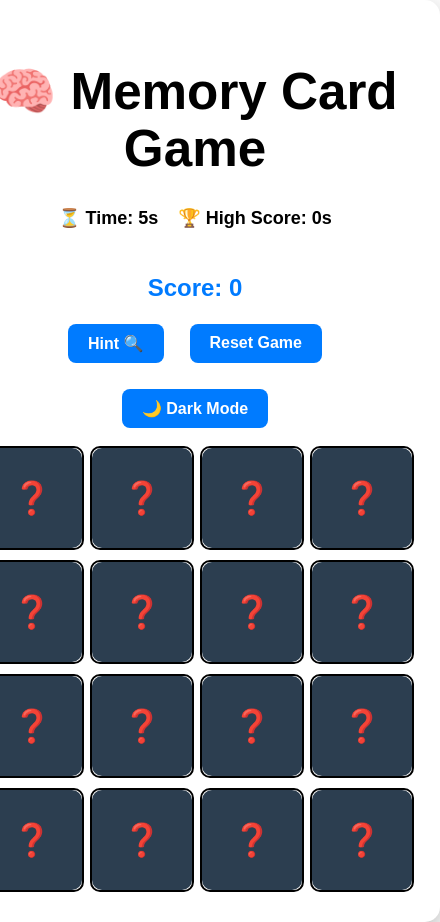
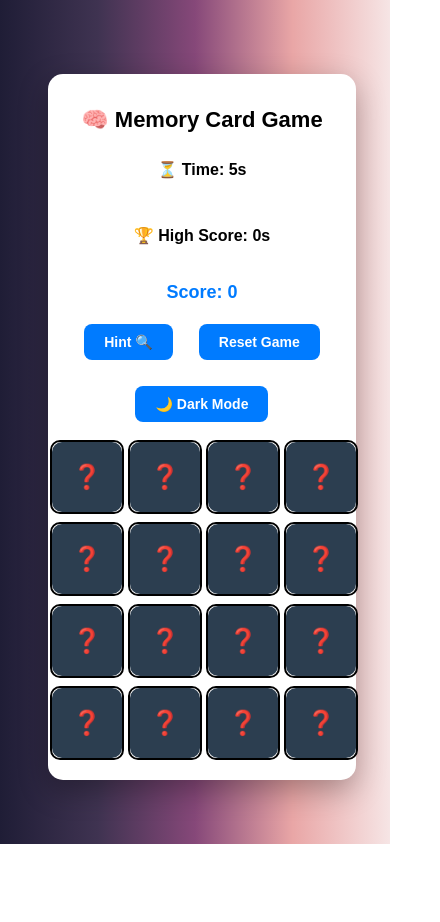
Before and after one commit to Satyam6201/Memory-Card-Game, a React (Vite) app: page / in a window 390 px wide. Shown: the whole page, 440 px wide, since content can reach past the window. After the commit the page ends 844 px from the top, so only its background shows below. Built offline with nearby package versions, Linux system fonts and the light colour scheme.

Commit message:
Add Feature

```diff
--- a/src/styles.css
+++ b/src/styles.css
@@ -152,3 +152,58 @@ button:hover {
   justify-content: center;
   margin-bottom: 10px;
 }
+
+@media (max-width: 768px) {
+  .app {
+    width: 90%;
+    padding: 20px;
+  }
+
+  .grid {
+    grid-template-columns: repeat(4, 70px);
+    grid-gap: 8px;
+  }
+
+  .card {
+    width: 70px;
+    height: 70px;
+    font-size: 24px;
+  }
+
+  .card .front,
+  .card .back {
+    font-size: 24px;
+  }
+
+  h1 {
+    font-size: 22px;
+  }
+
+  h2 {
+    font-size: 18px;
+  }
+
+  button {
+    padding: 10px 20px;
+    font-size: 14px;
+  }
+
+  .stats {
+    flex-direction: column;
+    gap: 10px;
+    font-size: 16px;
+  }
+
+  .winning-message {
+    font-size: 18px;
+  }
+}
+
+@media (max-width: 480px) {
+  .app {
+    width: 68%;
+    padding: 20px;
+    margin-left: 50px;
+    margin-top: 10px;
+  }
+}
```
